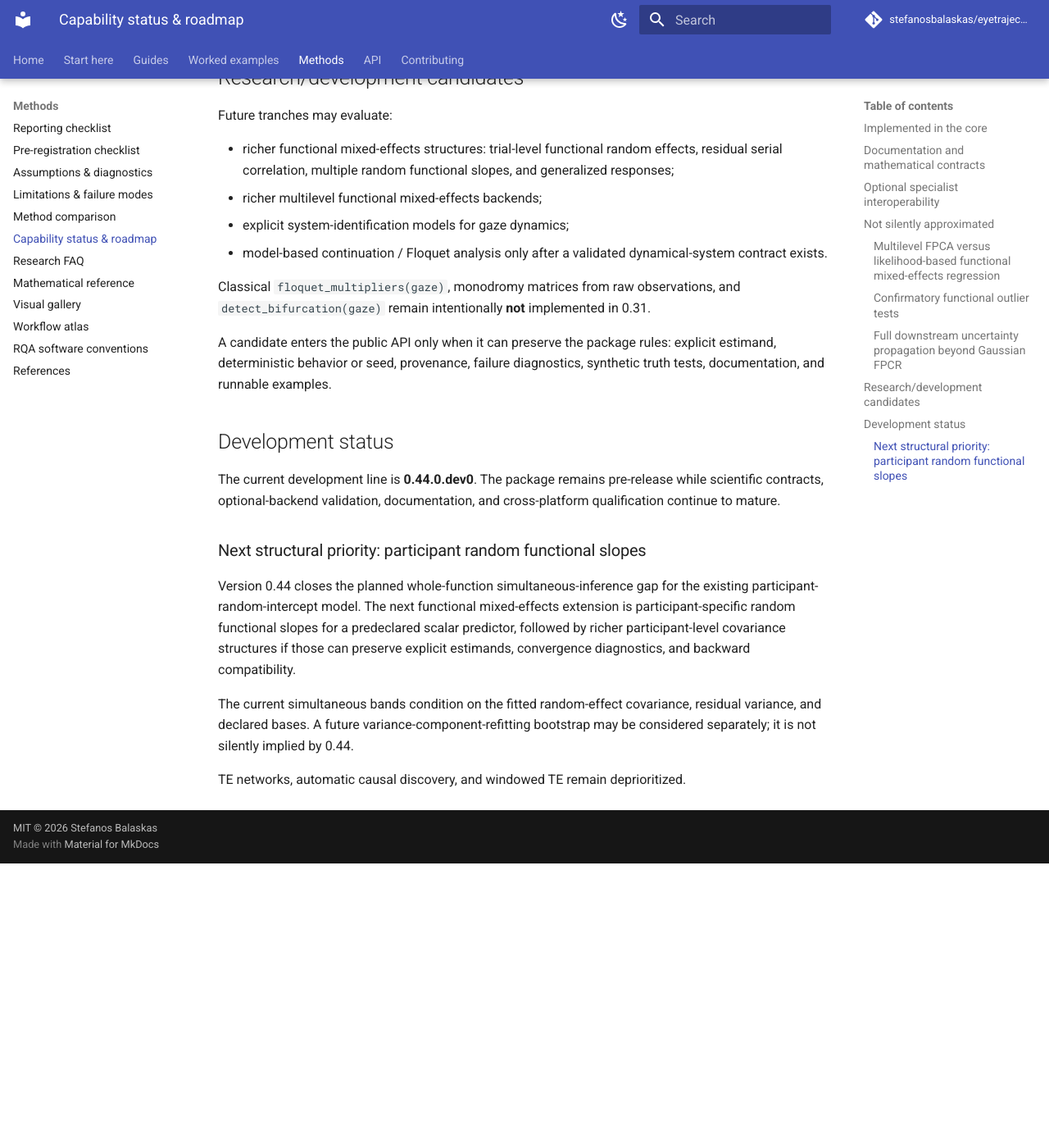
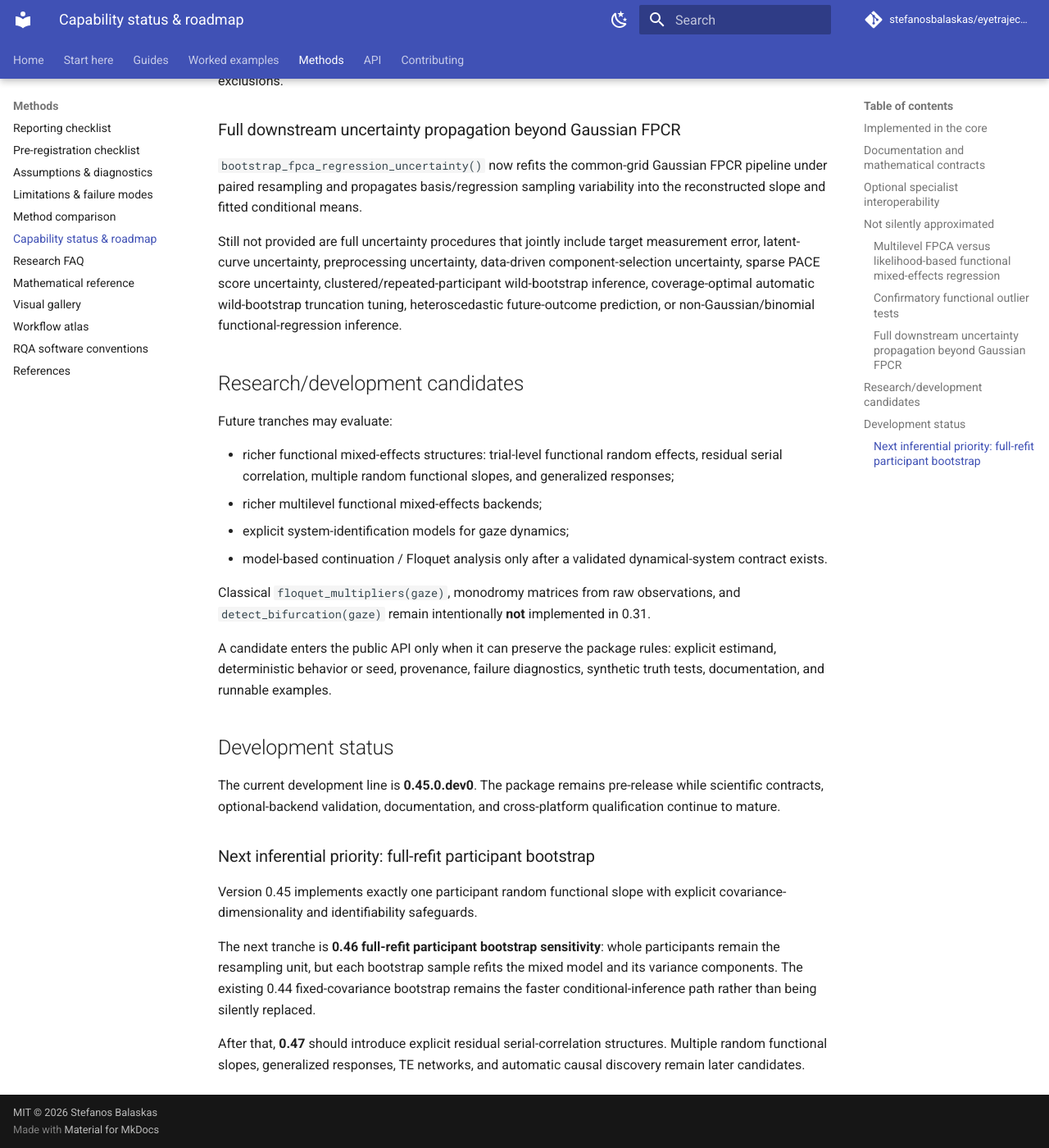
Before and after one commit to stefanosbalaskas/eyetrajectoriespy, an MkDocs documentation site: the page built from docs/methods/status-roadmap.md, in a window 1280 px wide and 1400 px high, scrolled down 7569 px. Shown: the whole window at 82% size. Built offline with MkDocs 1.6.1 and Material for MkDocs 9.7.7, drawn with Linux system fonts in a browser that asks for light colours; comment, search, counter and statistics services are not loaded; before the commit the page ends 8622 px from its top, so only the background shows below that; some of the changed text lies outside the part shown.

Commit message:
Advance roadmap to 0.45 and full-refit bootstrap next

```diff
--- a/docs/methods/status-roadmap.md
+++ b/docs/methods/status-roadmap.md
@@ -14,8 +14,9 @@ This page distinguishes implemented scientific contracts from optional interoper
 | Simultaneous functional mean band | implemented | `multiplier_functional_mean_band()` |
 | Function-on-scalar regression | implemented; observed-grid OLS with explicit design and HC1 standard errors | `fit_function_on_scalar_regression()` |
 | Function-on-scalar simultaneous coefficient bands | implemented; fixed-design wild bootstrap with coefficient/family scope | `function_on_scalar_simultaneous_bands()` |
-| Functional mixed-effects regression | implemented; one Gaussian response dimension, B-spline fixed effects, participant functional random intercept, joint MixedLM fit | `fit_functional_mixed_effects_regression()` |
+| Functional mixed-effects regression | implemented; one Gaussian response dimension, B-spline fixed effects, participant functional random intercept, optional one guarded participant random functional slope, joint MixedLM fit | `fit_functional_mixed_effects_regression()` |
 | Functional mixed-effects simultaneous coefficient bands | implemented; whole-participant case bootstrap, fixed-covariance GLS coefficient refits, coefficient/family observed-grid maxima | `bootstrap_functional_mixed_effects_coefficients()` / `functional_mixed_effects_simultaneous_bands()` |
+| Participant random functional slope | implemented; one declared predictor, shared random basis size, full unstructured intercept/slope covariance, strict within-participant variation and covariance-complexity guards | `fit_functional_mixed_effects_regression(..., random_slope_predictor=...)` |
 | Explicit irregular → common-grid projection | implemented | `resample_irregular_to_grid()` |
 | Univariate FPCA | implemented | `fit_fpca()` |
 | Joint multivariate FPCA | implemented | `fit_mfpca()` |
@@ -140,20 +141,20 @@ A candidate enters the public API only when it can preserve the package rules: e
 
 ## Development status
 
-The current development line is **0.44.0.dev0**. The package remains pre-release while scientific contracts, optional-backend validation, documentation, and cross-platform qualification continue to mature.
+The current development line is **0.45.0.dev0**. The package remains pre-release while scientific contracts, optional-backend validation, documentation, and cross-platform qualification continue to mature.
 
 
-### Next structural priority: participant random functional slopes
+### Next inferential priority: full-refit participant bootstrap
 
-Version 0.44 closes the planned whole-function simultaneous-inference gap for
-the existing participant-random-intercept model. The next functional
-mixed-effects extension is participant-specific random functional slopes for a
-predeclared scalar predictor, followed by richer participant-level covariance
-structures if those can preserve explicit estimands, convergence diagnostics,
-and backward compatibility.
+Version 0.45 implements exactly one participant random functional slope with
+explicit covariance-dimensionality and identifiability safeguards.
 
-The current simultaneous bands condition on the fitted random-effect covariance,
-residual variance, and declared bases. A future variance-component-refitting
-bootstrap may be considered separately; it is not silently implied by 0.44.
+The next tranche is **0.46 full-refit participant bootstrap sensitivity**:
+whole participants remain the resampling unit, but each bootstrap sample refits
+the mixed model and its variance components. The existing 0.44 fixed-covariance
+bootstrap remains the faster conditional-inference path rather than being
+silently replaced.
 
-TE networks, automatic causal discovery, and windowed TE remain deprioritized.
+After that, **0.47** should introduce explicit residual serial-correlation
+structures. Multiple random functional slopes, generalized responses, TE
+networks, and automatic causal discovery remain later candidates.
```
